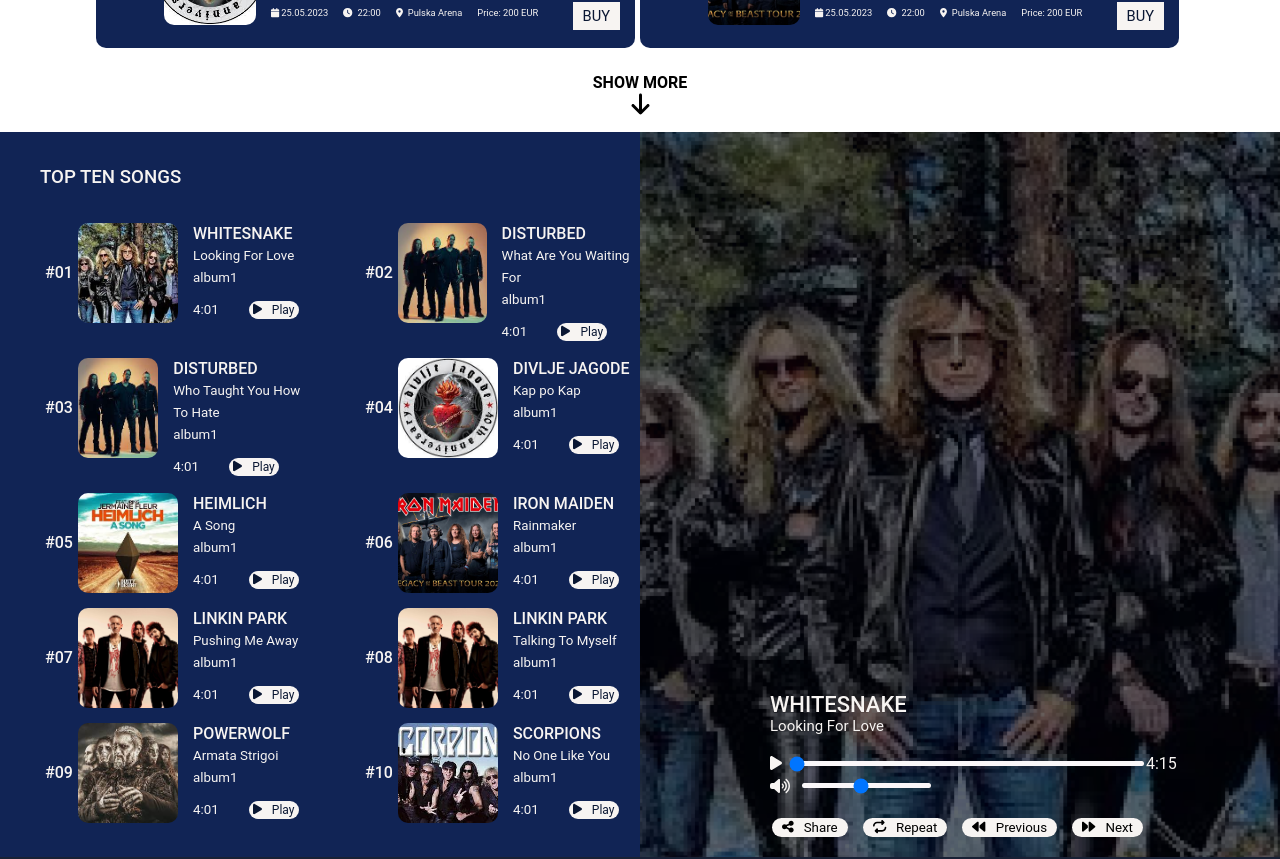
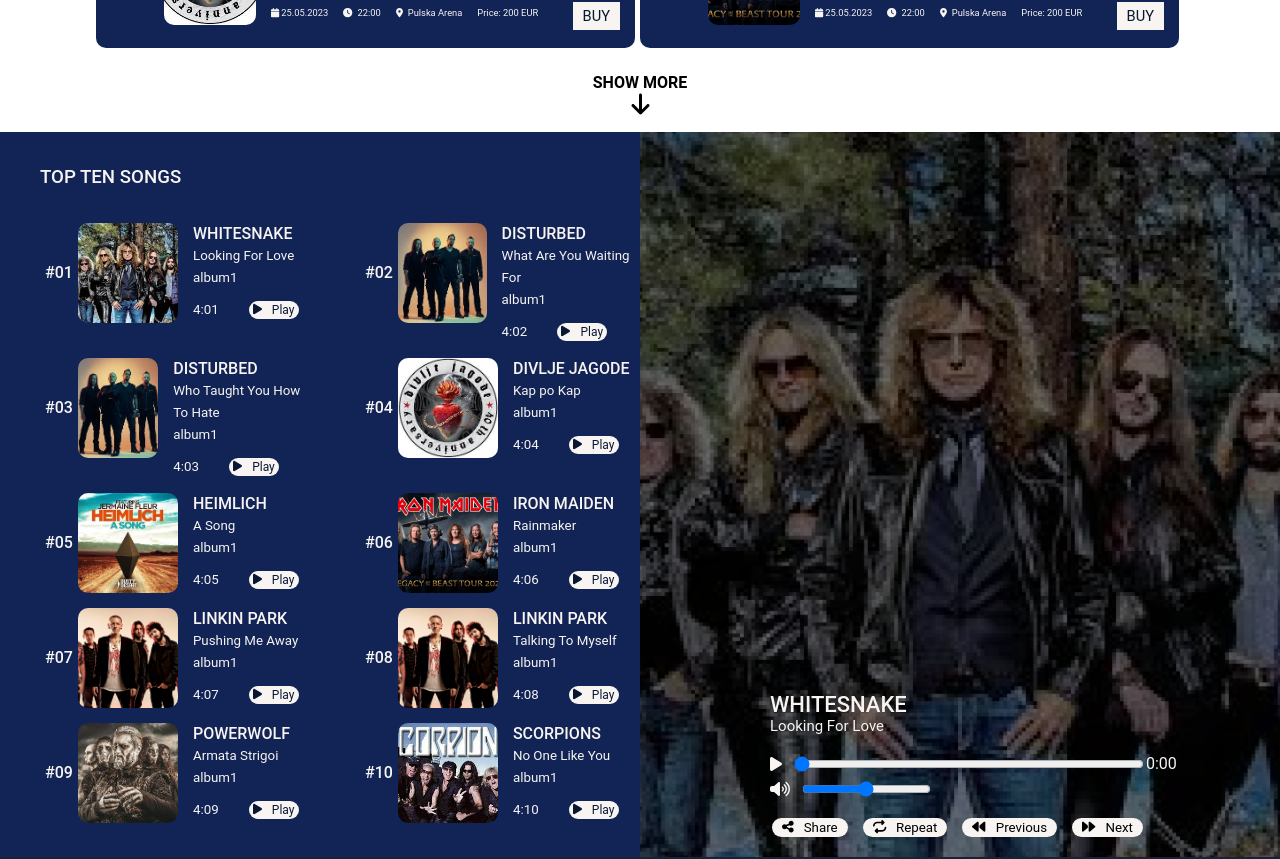
Before and after one commit to vorDa123/Zavrsni_Rad_dkuharic, a Vue app in the folder Koncertus/: page /concerts in a window 1280 px wide. Shown: the part 860-1719 px from the top of the page. Built offline with nearby package versions, Linux system fonts and the light colour scheme.

Commit message:
Music player almost done. To do: duration slider

```diff
--- a/Koncertus/src/assets/styles.css
+++ b/Koncertus/src/assets/styles.css
@@ -522,14 +522,13 @@
 }
 
 .nowPlaying {
-  position: absolute;
+  position: relative;
   top: 0;
   left: 0;
   width: 100%;
   height: 100%;
   background-color: rgba(0, 3, 10, 0.6);
   color: #f7f4f2;
-  z-index: -6 !important;
 }
 
 .sameLinePlayButton{
@@ -603,22 +602,8 @@
 .backgroundImagePlayer {
   width: 100%;
   height: 100%;
-  background-image: url("@/assets/img/disturbed.png");
-  background-size: cover;
-  background-repeat: no-repeat;
   position: relative;
   z-index: -7 !important;
-}
-
-.playerContent {
-  width: 100%;
-  max-height: 175px;
-  position: absolute;
-  bottom: 0;
-  left: 0;
-  background-color: rgba(8, 20, 63, 0.8);
-  opacity: 1;
-  z-index: -5 !important;
 }
 
 .playerContentText {
@@ -686,24 +671,6 @@
 
 .volumeSliderContainer {
   padding-top: 5px;
-}
-
-.slider::-webkit-slider-runnable-track {
-  width: 100%;
-  height: 5px;
-  cursor: pointer;
-  background: #faf7f9;
-  border-radius: 5px;
-}
-
-.slider::-webkit-slider-thumb {
-  -webkit-appearance: none;
-  appearance: none;
-  width: 18px;
-  height: 18px;
-  border-radius: 25px;
-  margin: -5px;
-  background: #f7f4f2;
 }
 
 .playNext {
--- a/Koncertus/src/components/NewReleasesPlayer.vue
+++ b/Koncertus/src/components/NewReleasesPlayer.vue
@@ -46,11 +46,7 @@
         v-for="song in topTenSongs.slice(0, 1)"
         :key="song.src"
       >
-        <div
-          class="backgroundImagePlayer"
-          :style="backgroundImageStyles(song)"
-        >
-          <div class="nowPlaying">
+        <div class="nowPlaying" :style="backgroundImageStyles(current)">
           <div class="playerContentText">
             <div class="artistSong">
               <p class="uppercase bold playerArtist">{{ current.artist }}</p>
@@ -63,22 +59,22 @@
                   icon="fa-solid fa-play"
                   class="paddingRightCardIcon positionSlider"
                   v-if="!isPlaying"
-                    @click="play()"
+                  @click="play"
                 />
                 <font-awesome-icon
                   icon="fa-solid fa-pause"
                   class="paddingRightCardIcon positionSlider"
                   v-else
-                    @click="pause()"
+                  @click="pause"
                 /><input
                   type="range"
                   min="1"
                   max="100"
                   value="0"
                   class="slider durationSlider"
-                    id="myRange timeSong"
+                  id="timeSong"
                 />
-                  <span>4:15</span>
+                <span @timeupdate="">{{ durationPrint }}</span>
               </div>
               <div class="slideContainer volumeSliderContainer">
                 <font-awesome-icon
@@ -89,50 +85,54 @@
                   min="1"
                   max="100"
                   class="slider"
-                    id="myRange volumeslider"
-                    @mousemove="volume()"
+                  id="volumeslider"
+                  @mousemove="volume"
                   v-model="volumeVal"
                 />
               </div>
             </div>
           </div>
           <div class="playerButtons">
-              <button class="playerButtonStyle">
+            <button type="button" class="playerButtonStyle">
               <font-awesome-icon
                 icon="fa-solid fa-share-nodes"
                 class="paddingRightCardIcon"
               />Share
             </button>
             <button
+              type="button"
               class="playerButtonStyle"
               v-if="!isLoop"
-                @click="repeatStart()"
+              @click="repeatStart"
             >
               <font-awesome-icon
                 icon="fa-solid fa-repeat"
                 class="paddingRightCardIcon"
               />Repeat
             </button>
-              <button class="playerButtonStyle" v-else @click="repeatStop()">
+            <button
+              type="button"
+              class="playerButtonStyle"
+              v-else
+              @click="repeatStop"
+            >
               <font-awesome-icon
                 icon="fa-solid fa-repeat"
                 class="paddingRightCardIcon"
               />Stop repeat
             </button>
-              <button class="playerButtonStyle">
+            <button type="button" class="playerButtonStyle" @click="previous">
               <font-awesome-icon
                 icon="fa-solid fa-forward"
                 id="previousIcon"
               />Previous
             </button>
-              <button class="playerButtonStyle" @click="next()">
+            <button type="button" class="playerButtonStyle" @click="next">
               <font-awesome-icon
                 icon="fa-solid fa-forward"
                 class="paddingRightCardIcon"
               />Next
             </button>
-            </div>
-            <div class="playerContent" />
           </div>
         </div>
       </div>
@@ -172,11 +172,13 @@
       currentNumberOfRows: 0,
       current: {},
       index: 0,
+      time: 0,
       isPlaying: false,
       showModal: false,
       isLoop: false,
       volumeID: "#volumeslider",
       volumeVal: 50,
+      audioElement: null,
       topTenSongs: [
         {
           id: "01",
@@ -194,7 +196,7 @@
           isrc: DisturbedImage,
           src: DisturbedWhatAreYouWaitingFor,
           album: "album1",
-          duration: "4:01",
+          duration: "4:02",
         },
         {
           id: "03",
@@ -203,7 +205,7 @@
           isrc: DisturbedImage,
           src: DisturbedWhoTaughtYouHowToHate,
           album: "album1",
-          duration: "4:01",
+          duration: "4:03",
         },
         {
           id: "04",
@@ -212,7 +214,7 @@
           isrc: DivljeJagodeImage,
           src: DivljeJagodeKapPoKap,
           album: "album1",
-          duration: "4:01",
+          duration: "4:04",
         },
         {
           id: "05",
@@ -221,7 +223,7 @@
           isrc: HeimlichImage,
           src: HeimlichFtJermaineFleurASong,
           album: "album1",
-          duration: "4:01",
+          duration: "4:05",
         },
         {
           id: "06",
@@ -230,7 +232,7 @@
           isrc: IronMaidenImage,
           src: IronMaidenRainmaker,
           album: "album1",
-          duration: "4:01",
+          duration: "4:06",
         },
         {
           id: "07",
@@ -239,7 +241,7 @@
           isrc: LinkinParkImage,
           src: LinkinParkPushingMeAway,
           album: "album1",
-          duration: "4:01",
+          duration: "4:07",
         },
         {
           id: "08",
@@ -248,7 +250,7 @@
           isrc: LinkinParkImage,
           src: LinkinParkTalkingToMyself,
           album: "album1",
-          duration: "4:01",
+          duration: "4:08",
         },
         {
           id: "09",
@@ -257,7 +259,7 @@
           isrc: PowerwolfImage,
           src: PowerwolfArmataStrigoi,
           album: "album1",
-          duration: "4:01",
+          duration: "4:09",
         },
         {
           id: "10",
@@ -266,7 +268,7 @@
           isrc: ScorpionsImage,
           src: ScorpionsNoOneLikeYou,
           album: "album1",
-          duration: "4:01",
+          duration: "4:10",
         },
       ],
       player: new Audio(),
@@ -279,7 +281,12 @@
         "background-repeat": "no-repeat",
         "background-size": "cover",
         "background-position": "center",
+        "background-blend-mode": "multiply",
       });
+    },
+    durationPrint(){
+      if (this.audioElement || !this.duration) return '0:00';
+      return parseInt(this.audioElement.duration / 60) + ':' + parseInt(this.audioElement.duration % 60);
     },
   },
   methods: {
@@ -290,6 +297,17 @@
       }
       this.player.play();
       this.isPlaying = true;
+
+      this.audioElement = this.player;
+      this.audioElement.ontimeupdate = this.updateTime;
+      var timeChange = this;
+      this.audioElement.addEventListener('durationchange', function(){
+        timeChange.duration = timeChange.audioElement.duration;
+      })
+    },
+    updateTime(){
+      if (!this.audioElement || !this.audioElement.currentTime) return this.time = 0;
+      this.time = (this.audioElement.currentTime / this.audioElement.duration) * 100;
     },
     pause() {
       this.player.pause();
@@ -299,6 +317,15 @@
       this.index++;
       if (this.index > this.topTenSongs.length - 1) {
         this.index = 0;
+      }
+      this.current = this.topTenSongs[this.index];
+      this.play(this.current);
+    },
+    previous() {
+      if (this.index == 0) {
+        this.index = this.topTenSongs.length - 1;
+      } else {
+        this.index--;
       }
       this.current = this.topTenSongs[this.index];
       this.play(this.current);
```
Lines whose indentation alone changed are shown as unchanged.
